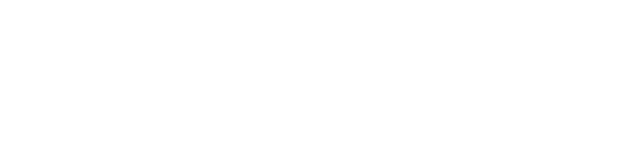
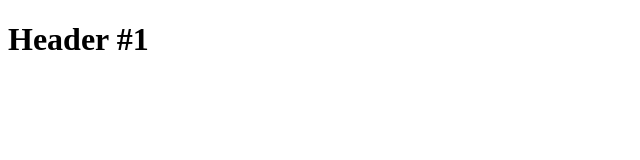
Before and after one commit to BakhtiyarST/remote-test-1, a plain HTML site: page index.html in a window 1280 px wide. Shown: the whole page, without its empty margins (0-640 px from the left). Drawn offline with Linux system fonts and the light colour scheme.

Commit message:
1-Modify index

```diff
--- a/index.html
+++ b/index.html
@@ -3,5 +3,7 @@
   <head>
     <title>My first page</title>
   </head>
-  <body></body>
+  <body>
+    <h1>Header #1</h1>
+  </body>
 </html>
```
